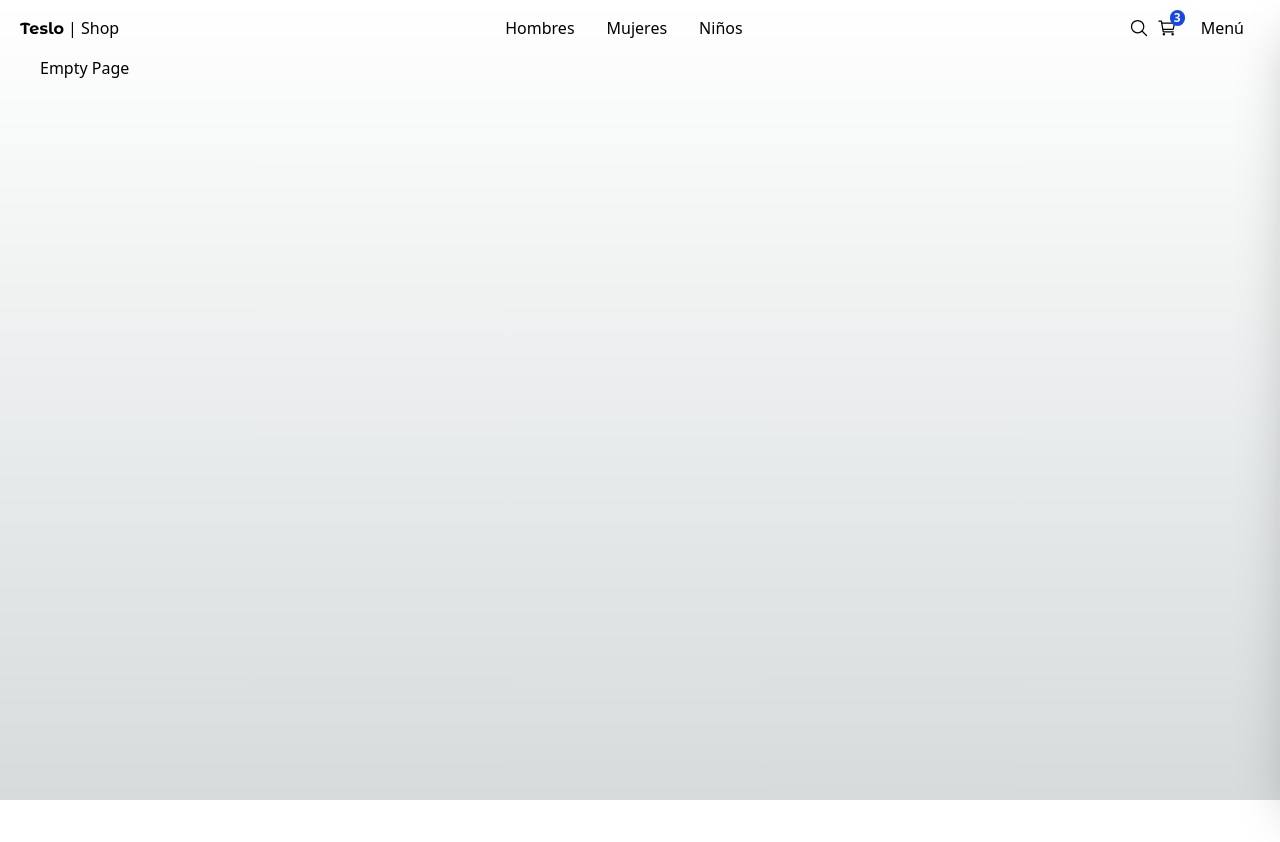
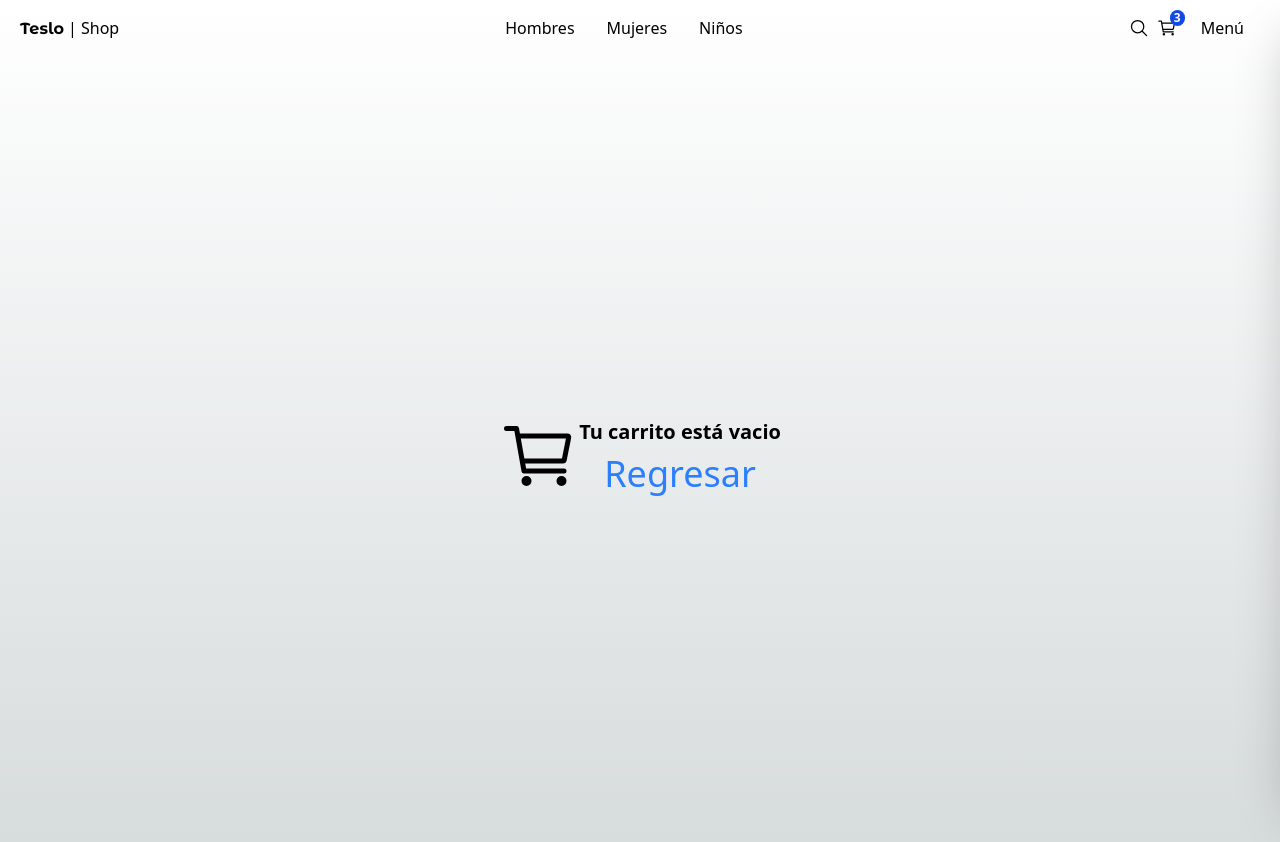
Before and after one commit to klich1984/teslo-shop-next, a Next.js app: page /empty in a window 1280 px wide. Shown: the top 842 px of the page. Before the commit the page ends 800 px from the top, so only its background shows below. Built offline with nearby package versions, Linux system fonts and the light colour scheme.

Commit message:
feat: 🗿 Add empty cart Page

```diff
--- a/src/app/(shop)/cart/page.tsx
+++ b/src/app/(shop)/cart/page.tsx
@@ -2,6 +2,7 @@ import { QuantitySelector, Title } from '@/components'
 import { initialData } from '@/seed/seed'
 import Image from 'next/image'
 import Link from 'next/link'
+import { redirect } from 'next/navigation'
 
 const productInCart = [
   initialData.products[0],
@@ -10,6 +11,10 @@ const productInCart = [
 ]
 
 export default function CartPage() {
+  if (productInCart.length === 0) {
+    redirect('/empty')
+  }
+
   return (
     <div className='flex justify-center items-center mb-72 px-10 sm:px-0'>
       <div className='flex flex-col w-[1000px]'>
@@ -24,7 +29,7 @@ export default function CartPage() {
             </Link>
 
             {/* Items */}
-            {productInCart.map((product) => (
+            {productInCart?.map((product) => (
               <div className='flex mb-5' key={product.slug}>
                 <Image
                   alt={product.title}
--- a/src/app/(shop)/empty/page.tsx
+++ b/src/app/(shop)/empty/page.tsx
@@ -1,7 +1,18 @@
+import Link from 'next/link'
+import { IoCartOutline } from 'react-icons/io5'
+
 export default function EmptyPage() {
   return (
-    <div>
-      <h1>Empty Page</h1>
+    <div className='flex items-center justify-center h-[800px]'>
+      <IoCartOutline size={80} />
+
+      <div className='flex flex-col items-center'>
+        <h1 className='text-xl font-semibold'>Tu carrito está vacio</h1>
+
+        <Link href={'/'} className='text-blue-500 mt-2 text-4xl'>
+          Regresar
+        </Link>
+      </div>
     </div>
   )
 }
```
